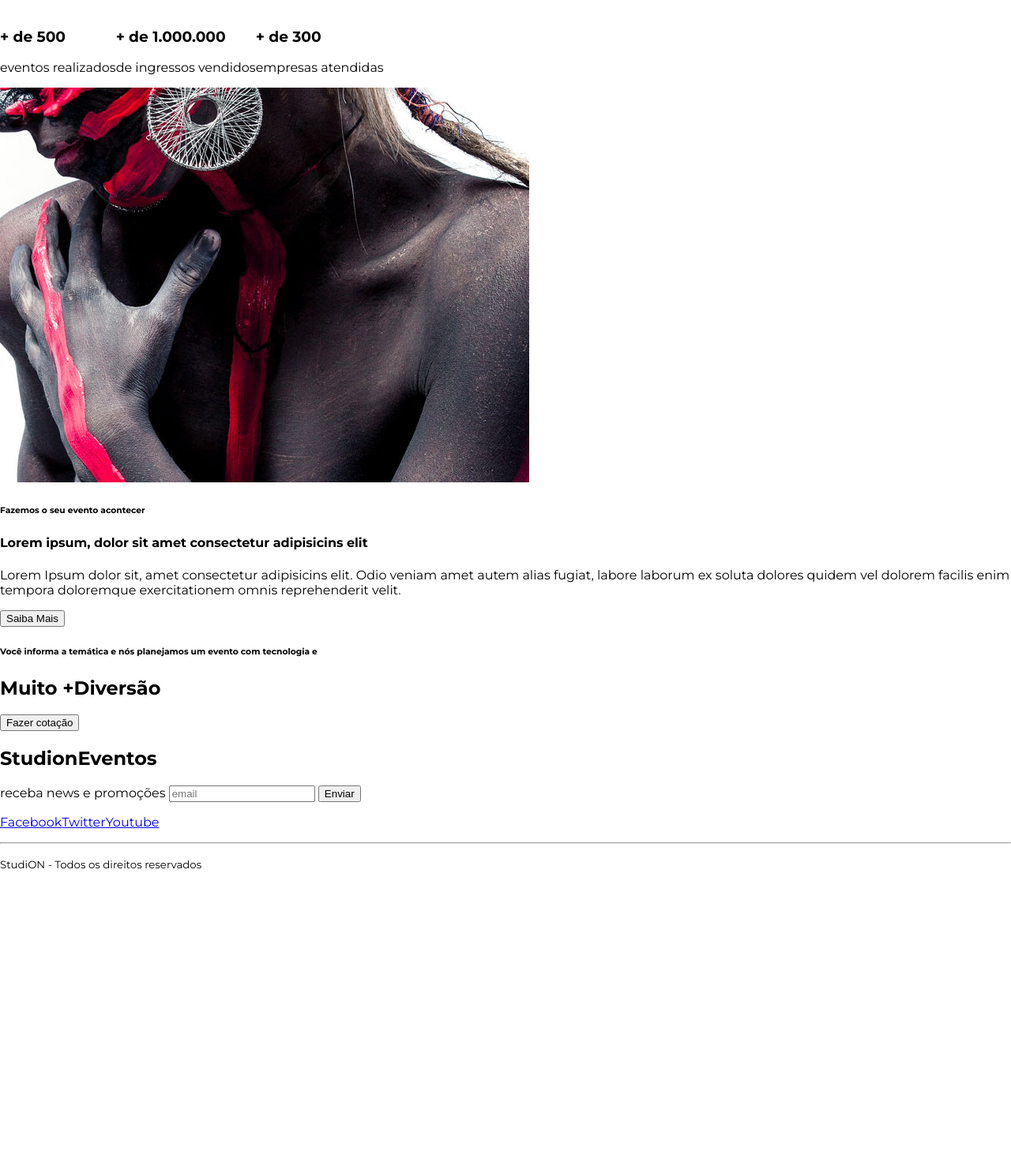
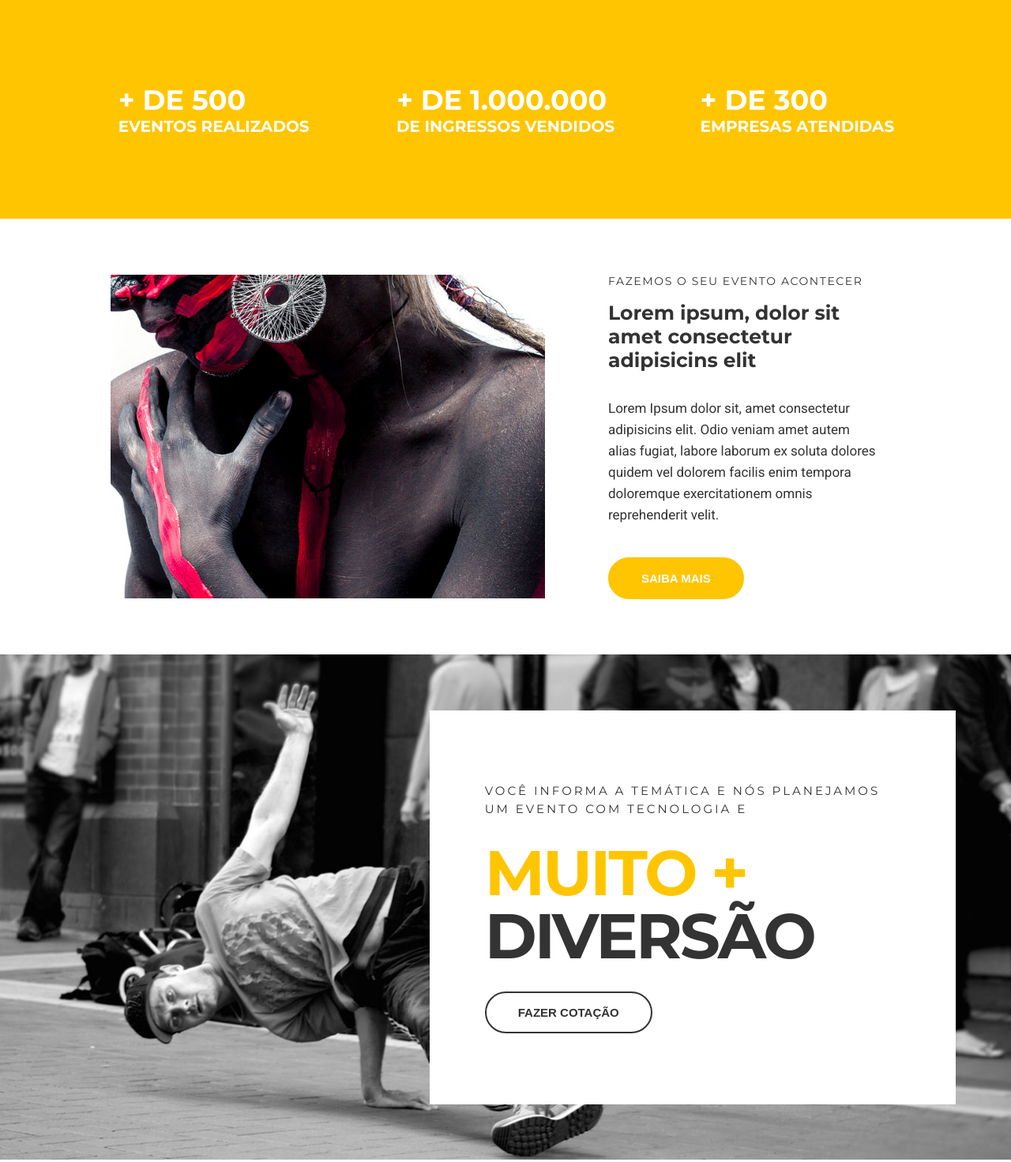
Before and after one commit to paolomariano/studion, a website: page src/index.html in a window 1280 px wide. Shown: the part 799-2271 px from the top of the page at 79% size. Before the commit the page ends 1919 px from the top, so only its background shows below. Drawn offline with Linux system fonts and the light colour scheme.

Commit message:
feat:(styling):counter,instititionalandquote

```diff
--- a/src/index.html
+++ b/src/index.html
@@ -9,7 +9,8 @@
 </head>
 
 <body>
-    <nav class="navbar">
+    <nav  class="navbar">
+    <div class="container navbar__container">
         <h1 class="logo-studion">
             Studi<span class="copy--primary">on</span>
             <span class="logo-studion__subtitle">Eventos</span>
@@ -41,6 +42,7 @@
                 </a>
             </li>
         </ul>
+    </div>
     </nav>
 
     <header>
@@ -57,16 +59,37 @@
     </header>
 
     <main>
-        <section id="eventos">
-            <ul>
-                <li><h3>+ de 500 </h3>eventos realizados</li>
-                <li><h3>+ de 1.000.000 </h3>de ingressos vendidos</li>
-                <li><h3>+ de 300 </h3>empresas atendidas</li>
+        <section id="counter">
+            <ul class="container counter__container">
+                <li>
+                    <h3>+ de 500
+                        <small>
+                            eventos realizados
+                        </small>
+                    </h3>
+                </li>
+                <li>
+                    <h3>+ de 1.000.000
+                        <small>
+                            de ingressos vendidos
+                        </small>
+                    </h3>
+
+                </li>
+                <li>
+                    <h3>+ de 300
+                        <small>
+                            empresas atendidas
+                        </small>
+                    </h3>
+
+                </li>
             </ul>
         </section>
-        <section>
-            <div>
-                <img src="./images/institutional.jpg"/>
+
+        <section class=" container institutional">
+            <img class= "institutional__image" src="./images/institutional.jpg" alt="Studion Institutional"/>
+            <div class="institutional__copy" >
                 <h6>Fazemos o seu evento acontecer</h6>
                 <h4>Lorem ipsum, dolor sit amet consectetur adipisicins elit</h4>
                 <p>
@@ -75,16 +98,19 @@
                     quidem vel dolorem facilis enim tempora doloremque exercitationem
                     omnis reprehenderit velit.
                 </p>
-                <button>Saiba Mais</button>
+                <button class="btn btn--institutional">Saiba Mais</button>
             </div>
         </section>
-        <section>
-            <div>
-                <h6>
-                    Você informa a temática e nós planejamos um evento com tecnologia e
-                </h6>
-                <h2><span>Muito +</span>Diversão</h2>
-                <button>Fazer cotação</button>
+
+        <section class="quote">
+            <div class="container quote__container">
+                <div class="quote__copy">
+                    <h6>
+                        Você informa a temática e nós planejamos um evento com tecnologia e
+                    </h6>
+                    <h2><span class="copy--primary">Muito +</span>Diversão</h2>
+                    <button class="btn btn--quote">Fazer cotação</button>
+                </div>
             </div>
         </section>
     </main>
--- a/src/style.css
+++ b/src/style.css
@@ -1,5 +1,4 @@
-@import url('https://fonts.googleapis.com/css2?family=Montserrat:wght@300;400;700;900&display=swap');
-
+@import url('https://fonts.googleapis.com/css2?family=Montserrat:wght@300;400;500;700;900&family=Roboto&display=swap');
 * {
     box-sizing: border-box;
 }
@@ -7,9 +6,10 @@
 :root {
     font-family: 'Montserrat', sans-serif;
     font-size: 16px;
+    --color-copy: #333;
     --color-primary: #ffc500;
     --default-padding: 1rem;
-
+    color: var(--color-copy)
 }
 
 body {
@@ -17,25 +17,40 @@ body {
     padding-top: 6.5rem;
 }
 
- ul {
+header,
+main,
+footer {
+    overflow-x: hidden;
+}
+
+.container {
+    max-width: 1140px;
+    margin: 0 auto;
+}
+
+ul {
      display: flex;
      list-style: none;
      padding: 0%;
  }
 
- .navbar {
+.navbar {
     position: fixed;
     z-index: 1;
+    top: 0;
+    left: 0;
+    width: 100%;
+    background-color: #000; /*vermelho / verde / azul / transparência - 0 - F */
+    color: #fff;
+    }
+
+.navbar__container {
     display: grid;
     grid-template-columns: 1fr 9fr;
     align-items: center;
-    top: 0;
-    left: 0;
     width: 100vw;
     height: 7.75rem;
     padding: 0 1rem;
-    background-color: #000; /*vermelho / verde / azul / transparência - 0 - F */
-    color: #fff;
 }
 
 .navbar__links {
@@ -130,8 +145,124 @@ body {
 
 .btn:hover,
 .btn:active,
-.btn:focus {
+.btn:focus,
+.btn--institutional {
     border-color: var(--color-primary);
     background-color: var(--color-primary);
     color: #fff;
 }
+
+#counter {
+    background-color: var(--color-primary);
+    color: #fff;
+    text-transform: uppercase;
+
+}
+
+.counter__container {
+    display: grid;
+    grid-template-columns: repeat(auto-fill, minmax(300px, 1fr));
+    place-items: center;
+    padding: 4.375rem 1rem;
+}
+
+.counter__container h3 {
+    font-size: 2.1875rem;
+}
+
+.counter__container h3 small {
+    display: block;
+    font-size: 1.25rem;
+}
+
+.institutional {
+    display: grid;
+    grid-template-columns: auto auto;
+    gap: 3.125rem;
+    align-items: center;
+    padding: 4.375rem;
+}
+
+.institutional__image {
+    max-width: 550px;
+}
+
+.institutional__copy {
+    padding: 0 1.875rem;
+}
+
+.institutional__copy h6 {
+    font-size: 0.875rem;
+    font-weight: 400;
+    letter-spacing: .1rem;
+    text-transform: uppercase;
+    margin: 0;
+}
+
+.institutional__copy h4 {
+    font-size: 1.5625rem;
+    margin-top: 1rem;
+}
+
+.institutional p {
+    font-family: 'Roboto', 'sans-serif';
+    font-size: 1.0625rem;
+    line-height: 1.6875rem;
+    margin-bottom: 0;
+    margin-bottom: 2.5rem;
+}
+
+.btn--institutional:hover{
+    color: var(--color-copy);
+    background: unset;
+    box-shadow: 0 1rem 1rem #0006;
+}
+
+.quote {
+    background-image: url(./images/parallax.jpg);
+    background-attachment: fixed;
+    background-repeat: no-repeat;
+    background-size: cover;
+    background-position: center;
+}
+
+.quote__container {
+    display: grid;
+    align-items: center;
+    justify-items: end;
+    min-height: 80vh;
+}
+
+.quote__copy {
+    background-color: #fff;
+    padding: 5.625rem 4.375rem;
+}
+
+.quote__copy h6 {
+    font-size: .9375rem;
+    font-weight: 400;
+    letter-spacing: .1875rem;
+    line-height: 1.4375rem;
+    max-width: 53ch;
+    text-transform: uppercase;
+    margin: 0;
+}
+
+.quote__copy h2 {
+    font-size: 5rem;
+    line-height: 5rem;
+    text-transform: uppercase;
+    letter-spacing: -.1875rem;
+    margin: 1.875rem 0;
+}
+
+.quote__copy h2 span {
+    display: block;
+}
+
+.btn--quote {
+    color: var(--color-copy);
+    border-color: var(--color-copy);
+    background: unset;
+
+}
```
